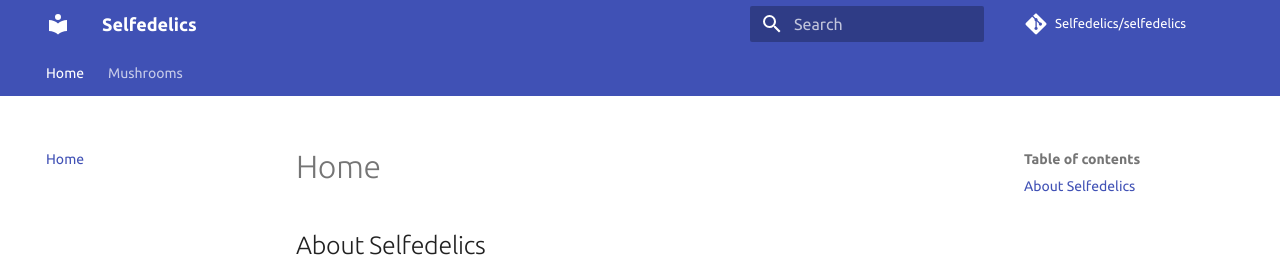
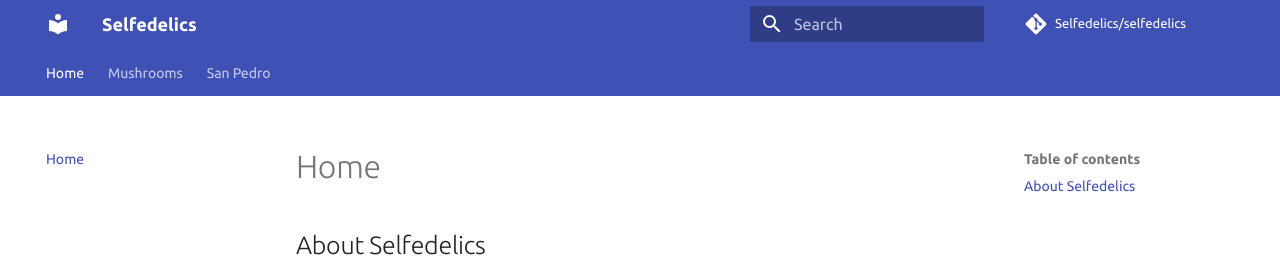
Before and after one commit to Selfedelics/selfedelics, an MkDocs documentation site: the page built from docs/index.md, in a window 1280 px wide. Shown: the top 257 px of the page. Built offline with MkDocs 1.6.1 and Material for MkDocs 9.7.7, drawn with Linux system fonts in a browser that asks for light colours; comment, search, counter and statistics services are not loaded.

Commit message:
addind san pedro to the nav

```diff
--- a/mkdocs.yml
+++ b/mkdocs.yml
@@ -12,6 +12,8 @@ nav:
   - Home: 'index.md'
   - Mushrooms:
     - 'pftek/pftek.md'
+  - San Pedro:
+    - JTTek: 'sanpedro/jttek.md'
 
 
 # Configuration
```
